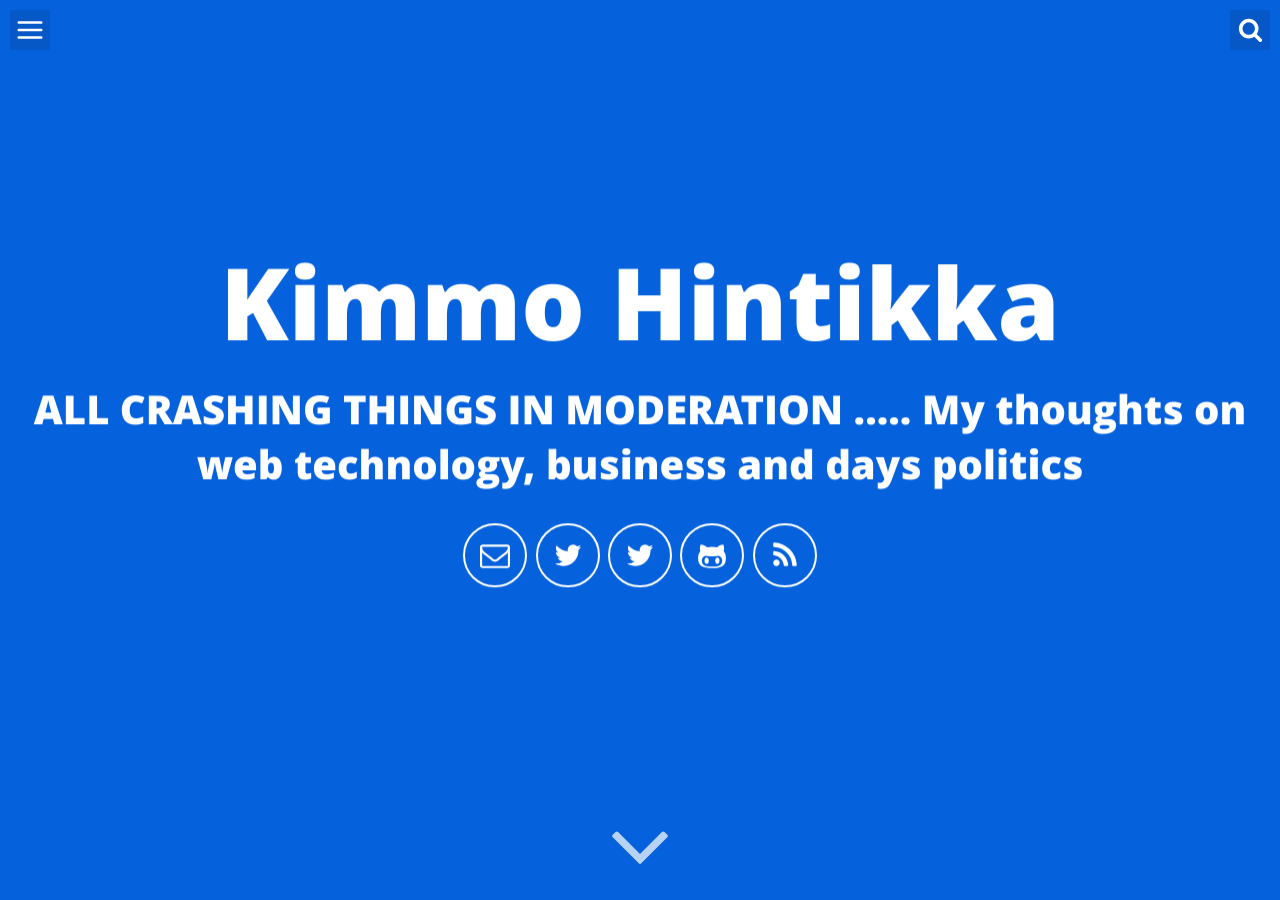
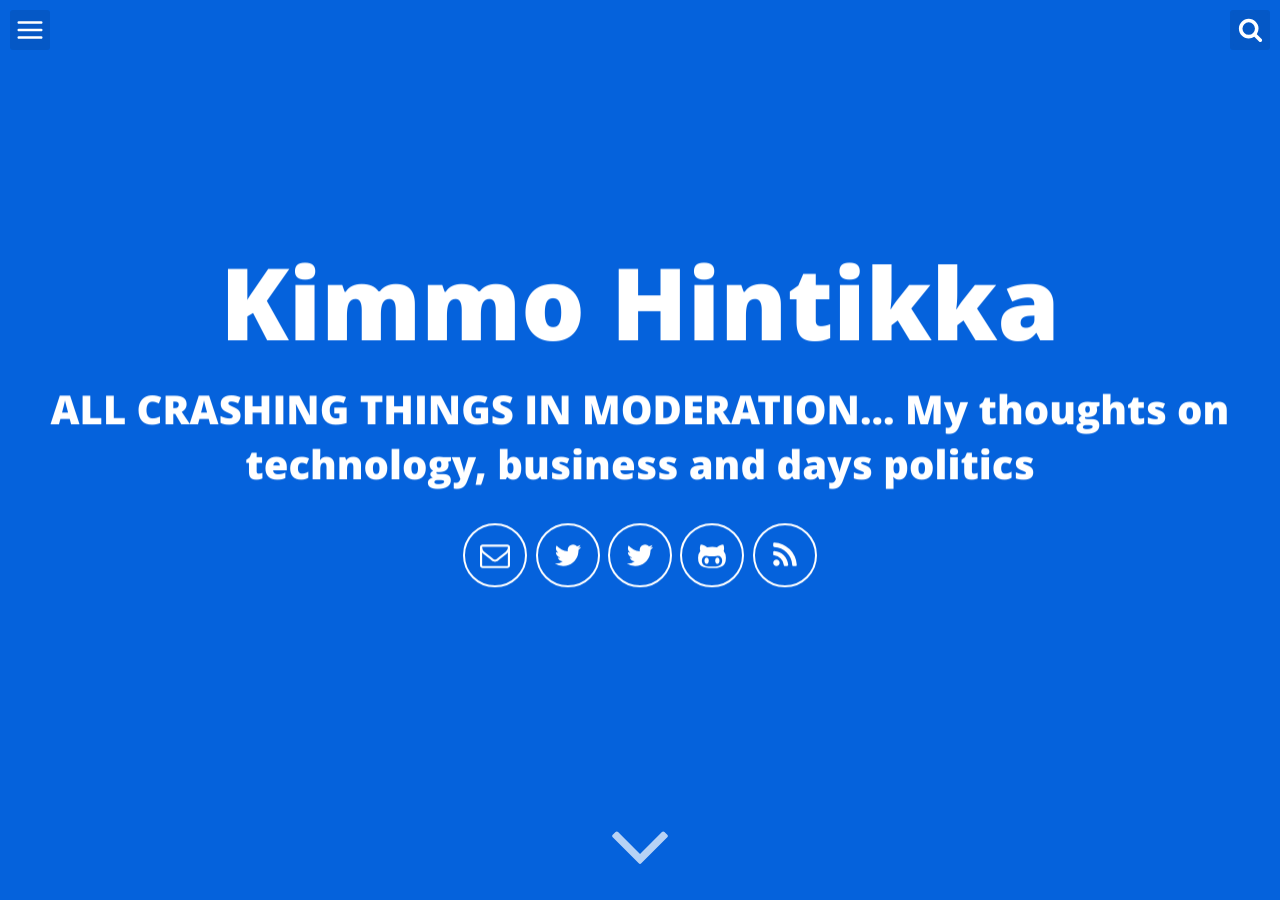
Before and after one commit to riseofthetigers/HintikkaKimmo.github.io, a Jekyll site: the page built from index.html, in a window 1280 px wide and 900 px high. Built offline with Jekyll 4.4.1, drawn with Linux system fonts in a browser that asks for light colours.

Commit message:
_config.yml update

```diff
--- a/_config.yml
+++ b/_config.yml
@@ -6,7 +6,7 @@ url: "http://www.kimmohintikka.com/" # the base hostname & protocol for your sit
 # User settings
 username: Kimmo Hintikka
 user_description: Kimmo Hintikka Web practitioner. Unapologetic communicator. Professional introvert.
-user_title: ALL CRASHING THINGS IN MODERATION ..... My thoughts on web technology, business and days politics
+user_title: ALL CRASHING THINGS IN MODERATION... My thoughts on technology, business and days politics
 email: hintikkakimmo@gmail.com
 twitter_username: KimmoHintikka
 github_username: HintikkaKimmo
```
